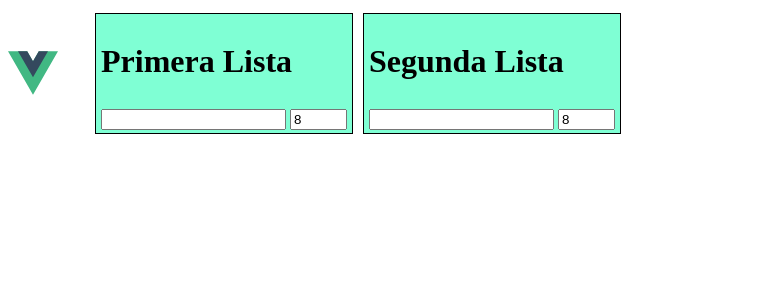
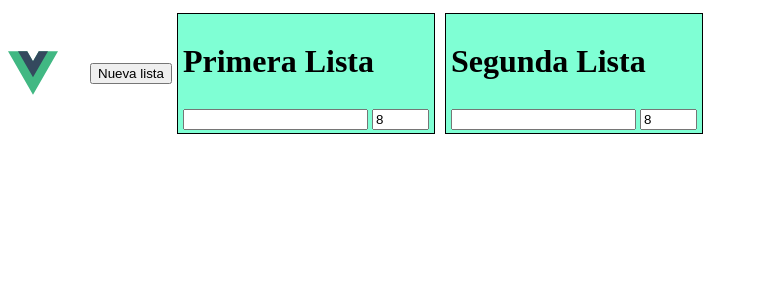
Before and after one commit to albertomozo/VUE-listas, a Vue app: page / in a window 1280 px wide. Shown: the top 300 px of the page, without its empty margins (0-758 px from the left). Built offline with nearby package versions, Linux system fonts and the light colour scheme.

Commit message:
boton nueva Lista

```diff
--- a/src/App.vue
+++ b/src/App.vue
@@ -1,12 +1,23 @@
 <script setup>
+  import { createApp } from 'vue';
   import ListaCompra from './components/ListaCompra.vue'
+
+  function nuevaLista()
+  {
+    const textoLista = prompt('Ingrese el texto de la lista');
+    const app = createApp(ListaCompra, { msg: textoLista });
+    const nuevaInstancia = app.mount(document.createElement('div'));
+    document.querySelector(".wrapper").appendChild(nuevaInstancia.$el);
+
+
+  }
 
 </script>
 
 <template>
   <header>
     <img alt="Vue logo" class="logo" src="./assets/logo.svg" width="50" height="50" />
-
+    <button @click="nuevaLista">Nueva lista</button>
     <div class="wrapper">
       <ListaCompra msg="Primera Lista" />
       <ListaCompra msg="Segunda Lista" />
```
